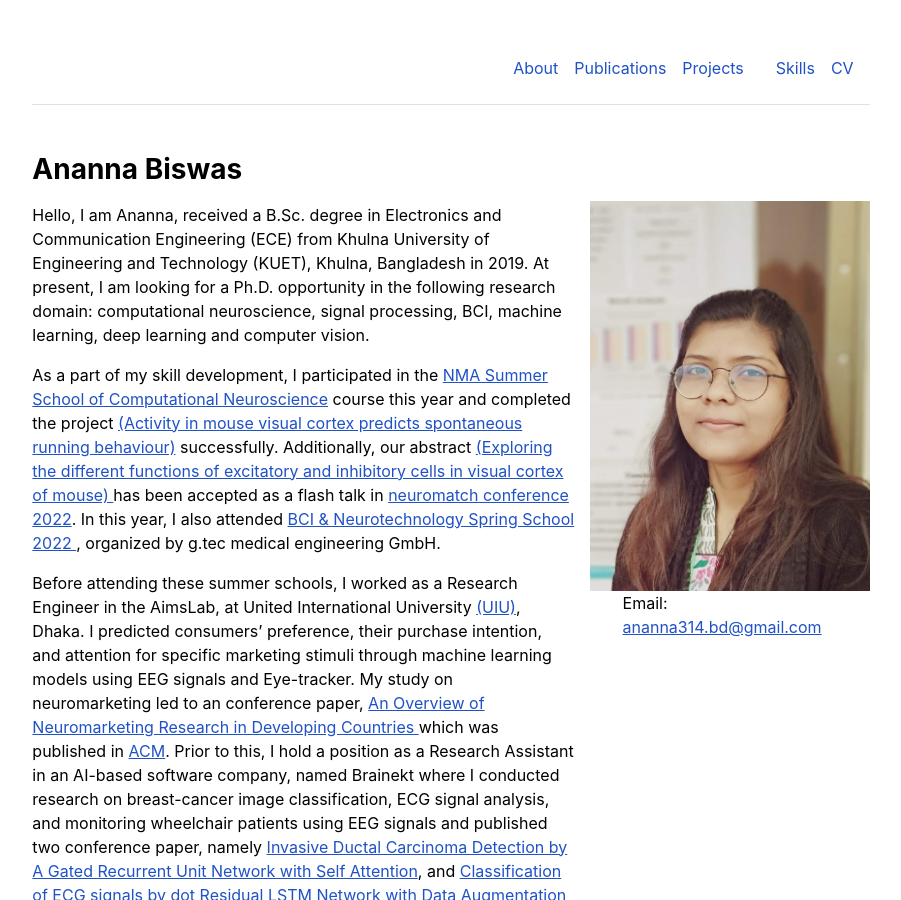
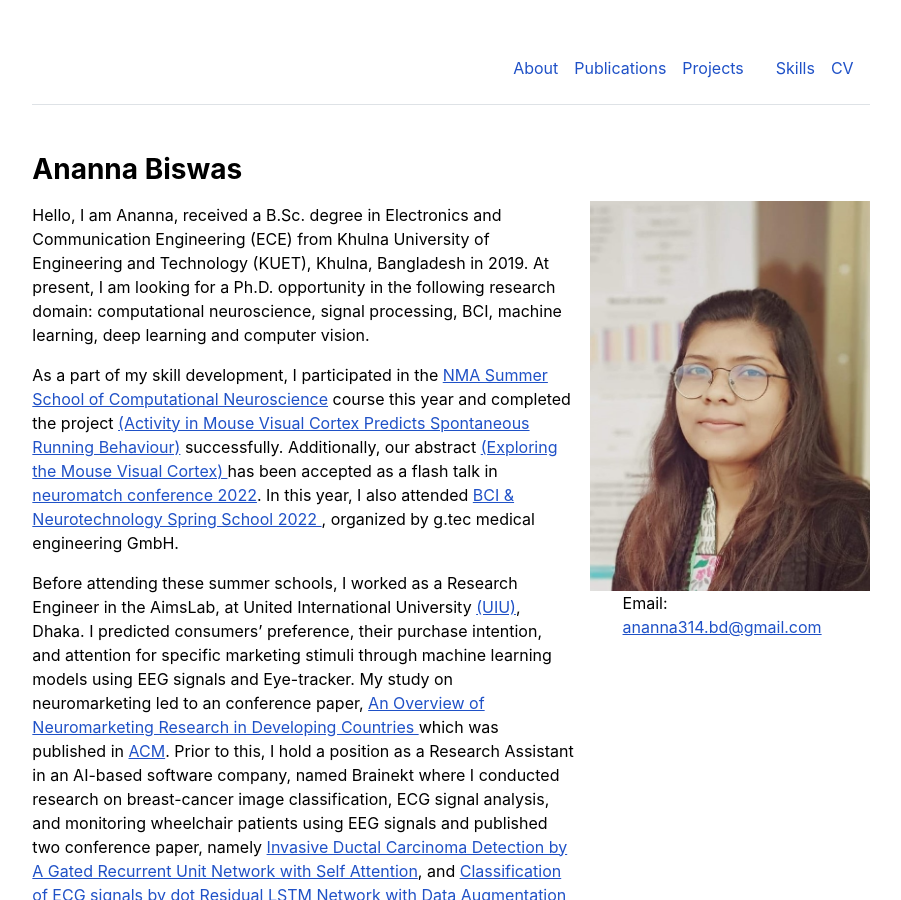
Before and after one commit to Anannabiswas/anannabiswas.github.io, a Jekyll site: the page built from index.md, in a window 1280 px wide and 900 px high. Shown: the whole window, without its empty margins (189-1090 px from the left). Built offline with Jekyll 4.4.1, drawn with Linux system fonts in a browser that asks for light colours.

Commit message:
Update index.md

```diff
--- a/index.md
+++ b/index.md
@@ -9,11 +9,11 @@ title: "Ananna Biswas | About"
  learning, deep learning and computer vision.
 
  As a part of my skill development, I participated in the <a href = "https://compneuro.neuromatch.io/tutorials/intro.html" target="_blank">NMA Summer School of
- Computational Neuroscience</a> course this year and completed the project <a href = "https://anannabiswas.github.io/projects" target="_blank"> (Activity in mouse visual
- cortex predicts spontaneous running behaviour)</a> successfully. Additionally, our abstract <a href = "https://conference.neuromatch.io/abstract?edition=2022-
- 5&submission_id=recZnWRlYhS39CEJW" target="_blank"> (Exploring the different functions of excitatory and inhibitory cells in visual cortex of mouse) </a> has been
- accepted as a flash talk in <a href= "https://conference.neuromatch.io/"> neuromatch conference 2022</a>. In this year, I also attended <a href =
- "https://www.gtec.at/spring-school-2022/" target="_blank"> BCI & Neurotechnology Spring School 2022 </a>, organized by g.tec medical engineering GmbH.
+ Computational Neuroscience</a> course this year and completed the project <a href = "https://anannabiswas.github.io/projects" target="_blank"> (Activity in Mouse Visual
+ Cortex Predicts Spontaneous Running Behaviour)</a> successfully. Additionally, our abstract <a href = "https://conference.neuromatch.io/abstract?edition=2022-
+ 5&submission_id=recZnWRlYhS39CEJW" target="_blank"> (Exploring the Mouse Visual Cortex) </a> has been accepted as a flash talk in <a href=
+ "https://conference.neuromatch.io/"> neuromatch conference 2022</a>. In this year, I also attended <a href ="https://www.gtec.at/spring-school-2022/" target="_blank">
+ BCI & Neurotechnology Spring School 2022 </a>, organized by g.tec medical engineering GmbH.
 
  Before attending these summer schools, I worked as a Research Engineer in the AimsLab, at United International University <a href = "https://www.uiu.ac.bd/">(UIU)</a>,
  Dhaka. I predicted consumers' preference, their purchase intention, and attention for specific marketing stimuli through machine learning models using EEG signals and
```
